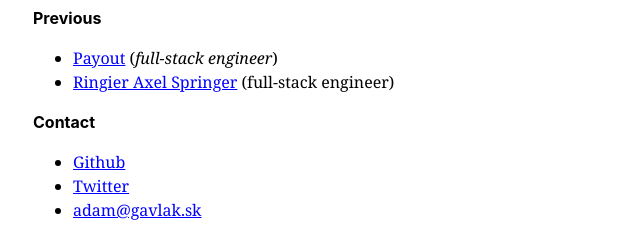
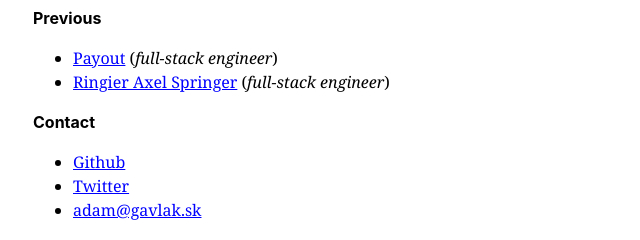
Before and after one commit to adamgavlak/gavlak.sk, a plain HTML site: page index.html in a window 1280 px wide. Shown: the part 202-442 px from the top of the page, 303-943 px from the left. Drawn offline with Linux system fonts and the light colour scheme.

Commit message:
Add missing <em> tag

```diff
--- a/index.html
+++ b/index.html
@@ -49,7 +49,7 @@
 
       <ul>
         <li><a href="https://payout.one/">Payout</a> (<em>full-stack engineer</em>)</li>
-        <li><a href="https://www.ringieraxelspringer.sk/">Ringier Axel Springer</a> (full-stack engineer)</li>
+        <li><a href="https://www.ringieraxelspringer.sk/">Ringier Axel Springer</a> (<em>full-stack engineer</em>)</li>
       </ul>
 
       <h2>Contact</h2>
```
